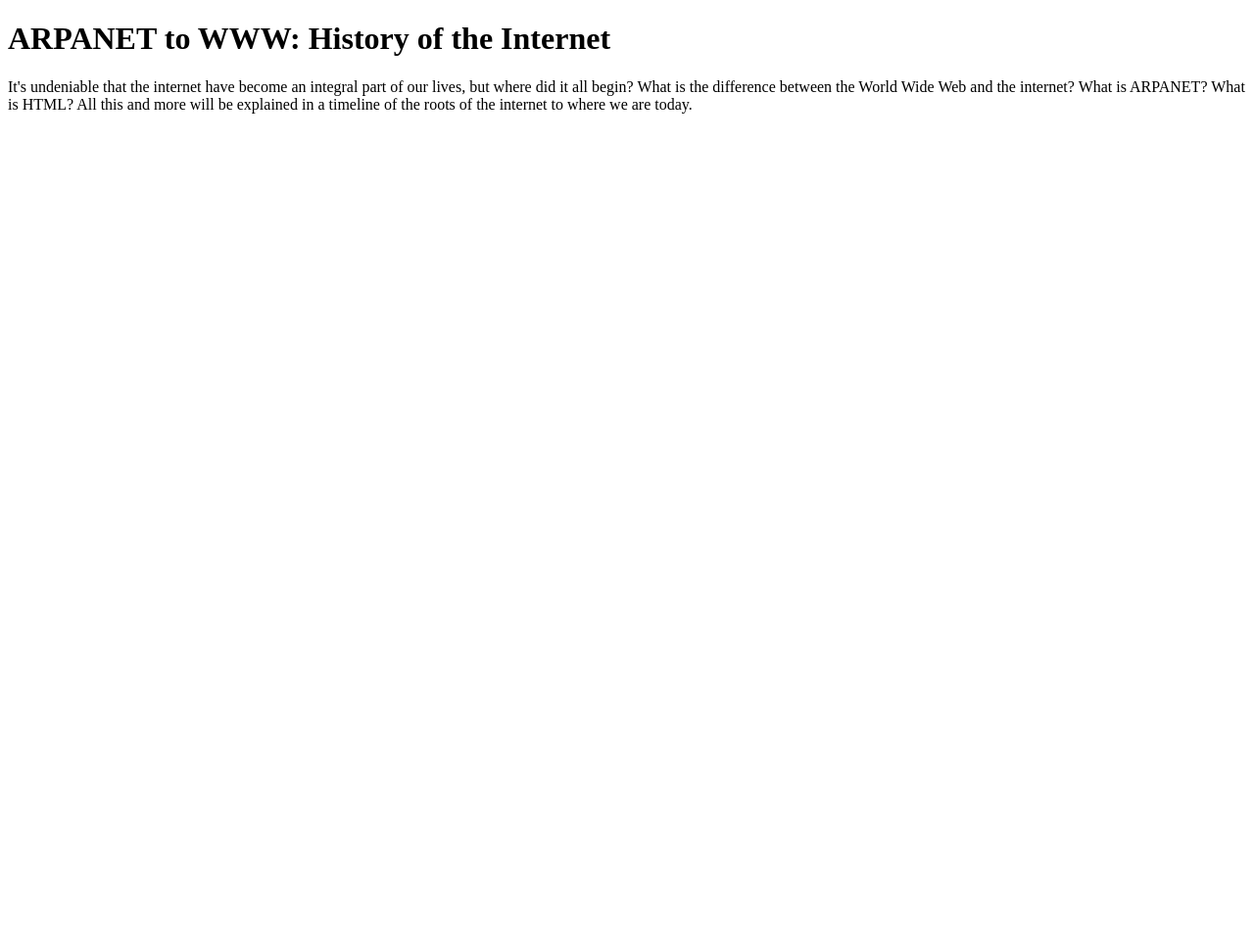
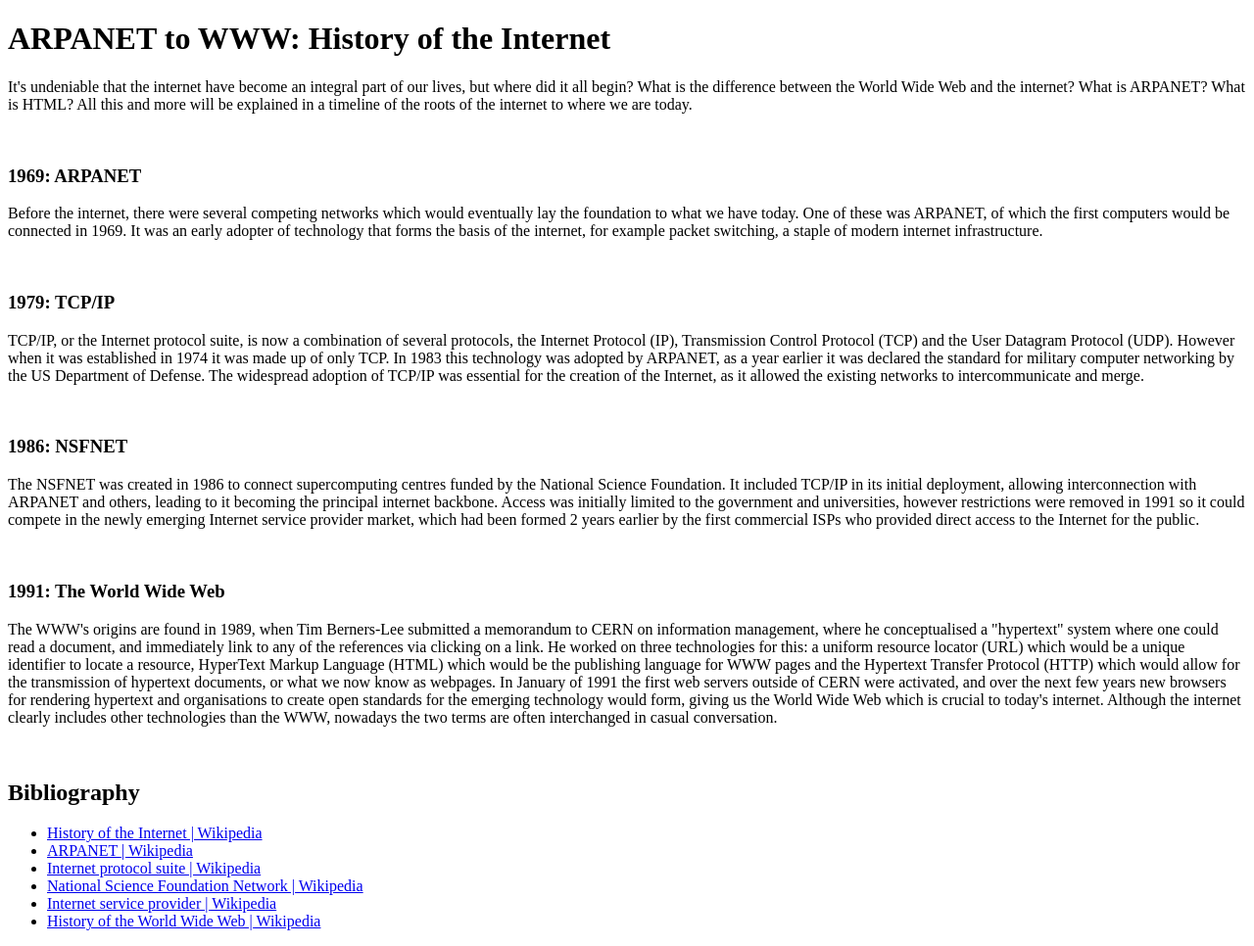
Before and after one commit to PlebiBoy/plebiboy.github.io, a plain HTML site: page arpanet/index.html in a window 1280 px wide. Shown: the whole page at 98% size. Before the commit the page ends 800 px from the top, so only its background shows below. Drawn offline with Linux system fonts and the light colour scheme.

Commit message:
Update arpanet/index.html to include the actual timeline + bibliography

```diff
--- a/arpanet/index.html
+++ b/arpanet/index.html
@@ -7,9 +7,56 @@
 </head>
 <body>
     <h1>ARPANET to WWW: History of the Internet</h1>
-    <div>It's undeniable that the internet have become an integral part of our lives, but where did it all begin? What is the difference between
+    <p>It's undeniable that the internet have become an integral part of our lives, but where did it all begin? What is the difference between
         the World Wide Web and the internet? What is ARPANET? What is HTML? All this and more will be explained in a timeline of the roots of
         the internet to where we are today.
-    </div>
+    </p>
+    <br>
+    <h3>1969: ARPANET</h3>
+    <p>Before the internet, there were several competing networks which would eventually lay
+        the foundation to what we have today. One of these was ARPANET, of which the first computers
+        would be connected in 1969. It was an early adopter of technology that forms the basis of the
+        internet, for example packet switching, a staple of modern internet infrastructure.</p>
+    <br>
+    <h3>1979: TCP/IP</h3>
+    <p>TCP/IP, or the Internet protocol suite, is now a combination of several protocols, the
+        Internet Protocol (IP), Transmission Control Protocol (TCP) and the User Datagram Protocol (UDP).
+        However when it was established in 1974 it was made up of only TCP. In 1983 this technology was
+        adopted by ARPANET, as a year earlier it was declared the standard for military computer networking
+        by the US Department of Defense. The widespread adoption of TCP/IP was essential for the creation
+        of the Internet, as it allowed the existing networks to intercommunicate and merge.</p>
+    <br>
+    <h3>1986: NSFNET</h3>
+    <p>The NSFNET was created in 1986 to connect supercomputing centres funded by the
+        National Science Foundation. It included TCP/IP in its initial deployment,
+        allowing interconnection with ARPANET and others, leading to it becoming the principal internet
+        backbone. Access was initially limited to the government and universities,
+        however restrictions were removed in 1991 so it could compete in the newly emerging Internet
+        service provider market, which had been formed 2 years earlier by the first commercial ISPs
+        who provided direct access to the Internet for the public.</p>
+    <br>
+    <h3>1991: The World Wide Web</h3>
+    <p>The WWW's origins are found in 1989, when Tim Berners-Lee submitted a memorandum to CERN on
+        information management, where he conceptualised a "hypertext" system where one could read a
+        document, and immediately link to any of the references via clicking on a link. He worked on
+        three technologies for this: a uniform resource locator (URL) which would be a unique
+        identifier to locate a resource, HyperText Markup Language (HTML) which would be the publishing
+        language for WWW pages and the Hypertext Transfer Protocol (HTTP) which would allow for the
+        transmission of hypertext documents, or what we now know as webpages. In January of 1991 the
+        first web servers outside of CERN were activated, and over the next few years new browsers for
+        rendering hypertext and organisations to create open standards for the emerging technology
+        would form, giving us the World Wide Web which is crucial to today's internet.
+        Although the internet clearly includes other technologies than the WWW, nowadays the two terms
+        are often interchanged in casual conversation.</p>
+    <br>
+    <h2>Bibliography</h2>
+        <ul>
+            <li><a href="https://en.wikipedia.org/wiki/History_of_the_Internet?useskin=vector">History of the Internet | Wikipedia</a></li>
+            <li><a href="https://en.wikipedia.org/wiki/ARPANET?useskin=vector">ARPANET | Wikipedia</a></li>
+            <li><a href="https://en.wikipedia.org/w/index.php?title=Internet_protocol_suite&useskin=vector">Internet protocol suite | Wikipedia</a></li>
+            <li><a href="https://en.wikipedia.org/w/index.php?title=National_Science_Foundation_Network&useskin=vector">National Science Foundation Network | Wikipedia</a></li>
+            <li><a href="https://en.wikipedia.org/wiki/Internet_service_provider?useskin=vector">Internet service provider | Wikipedia</a></li>
+            <li><a href="https://en.wikipedia.org/wiki/History_of_the_World_Wide_Web?useskin=vector">History of the World Wide Web | Wikipedia</a></li>
+        </ul>
 </body>
 </html>
```
